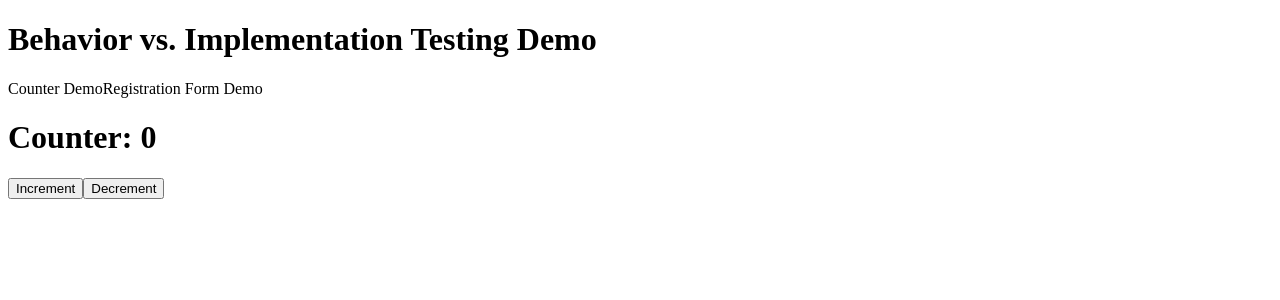
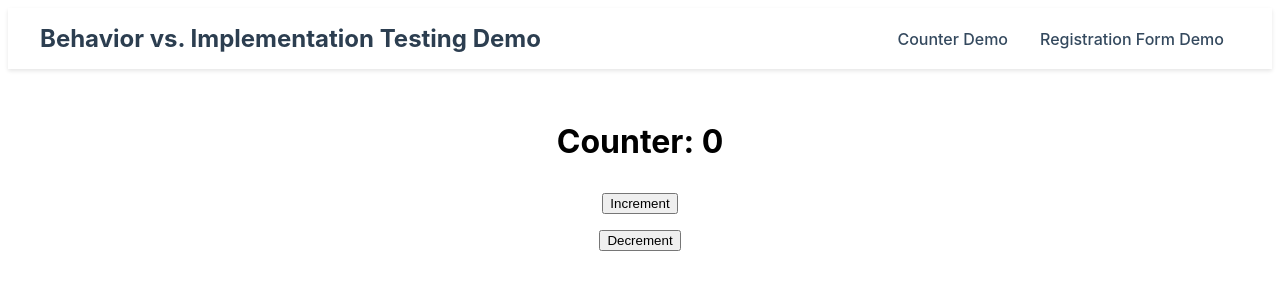
Before and after one commit to naufaal98/angular-behavior-vs-implementation-testing, an Angular app: page /counter in a window 1280 px wide. Shown: the top 300 px of the page. Built offline with nearby package versions, Linux system fonts and the light colour scheme.

Commit message:
feat: add demo guide and enhance UI with styling improvements

```diff
--- a/src/app/app.component.scss
+++ b/src/app/app.component.scss
@@ -1,35 +1,45 @@
-.demo-container {
-    max-width: 1200px;
-    margin: 0 auto;
-    padding: 20px;
-    font-family: -apple-system, BlinkMacSystemFont, 'Segoe UI', Roboto, sans-serif;
+* {
+  font-family: -apple-system, BlinkMacSystemFont, 'Segoe UI', Roboto, Helvetica, Arial, sans-serif, 'Apple Color Emoji', 'Segoe UI Emoji', 'Segoe UI Symbol';
+  margin: 0;
 }
 
-.demo-container h1 {
-    text-align: center;
-    color: #2c3e50;
-    margin-bottom: 10px;
+body {
+  background-color: #f4f7f9;
 }
 
-.demo-container > p {
-    text-align: center;
-    color: #7f8c8d;
-    margin-bottom: 40px;
-    font-size: 18px;
+header {
+  background-color: #ffffff;
+  padding: 1rem 2rem;
+  box-shadow: 0 2px 4px rgba(0,0,0,0.1);
+  display: flex;
+  justify-content: space-between;
+  align-items: center;
 }
 
-.demo-section {
-    margin-bottom: 60px;
-    padding: 30px;
-    border: 1px solid #ecf0f1;
-    border-radius: 12px;
-    background-color: #fafafa;
+h1 {
+  margin: 0;
+  font-size: 1.5rem;
+  color: #2c3e50;
 }
 
-.demo-section h2 {
-    text-align: center;
-    color: #34495e;
-    margin-bottom: 30px;
-    padding-bottom: 10px;
-    border-bottom: 2px solid #3498db;
+nav a {
+  text-decoration: none;
+  color: #34495e;
+  font-weight: 500;
+  padding: 0.5rem 1rem;
+  border-radius: 6px;
+  transition: background-color 0.3s, color 0.3s;
 }
+
+nav a:hover {
+  background-color: #ecf0f1;
+}
+
+nav a.active {
+  background-color: #3b82f6;
+  color: white;
+}
+
+.main-container {
+  padding: 2rem;
+}
--- a/src/app/app.component.ts
+++ b/src/app/app.component.ts
@@ -1,12 +1,12 @@
 import { Component } from '@angular/core';
-import { RouterOutlet } from '@angular/router';
+import { Router, RouterLink, RouterOutlet } from '@angular/router';
 
 import { NotificationListComponent } from './notification-list/notification-list.component';
 
 
 @Component({
   selector: 'app-root',
-  imports: [RouterOutlet, NotificationListComponent],
+  imports: [RouterOutlet, RouterLink],
   templateUrl: './app.component.html',
   styleUrls: ['./app.component.scss']
 })
--- a/src/app/counter/counter.component.ts
+++ b/src/app/counter/counter.component.ts
@@ -3,9 +3,26 @@ import { Component, signal } from "@angular/core";
 @Component({
     selector: 'app-counter',
     template: `
-        <h1>Counter: {{ count() }}</h1>
-        <button (click)="count.set(count() + 1)">Increment</button>
-        <button (click)="count.set(count() - 1)">Decrement</button>
+        <div class="counter">
+            <h1>Counter: {{ count() }}</h1>
+            <button (click)="count.set(count() + 1)">Increment</button>
+            <button (click)="count.set(count() - 1)">Decrement</button>
+        </div>
+    `,
+    styles: `
+        .counter {
+            display: flex;
+            flex-direction: column;
+            align-items: center;
+            gap: 1rem;
+        }
+        h1 {
+            font-size: 2rem;
+            margin-bottom: 1rem;
+        }
+        button {
+            margin: 0 0.5rem;
+        }
     `
 })
 export class CounterComponent {
--- a/src/index.html
+++ b/src/index.html
@@ -6,6 +6,9 @@
   <base href="/">
   <meta name="viewport" content="width=device-width, initial-scale=1">
   <link rel="icon" type="image/x-icon" href="favicon.ico">
+  <link rel="preconnect" href="https://fonts.googleapis.com">
+  <link rel="preconnect" href="https://fonts.gstatic.com" crossorigin>
+  <link href="https://fonts.googleapis.com/css2?family=Lato:wght@400;700&display=swap" rel="stylesheet">
 </head>
 <body>
   <app-root></app-root>
```
